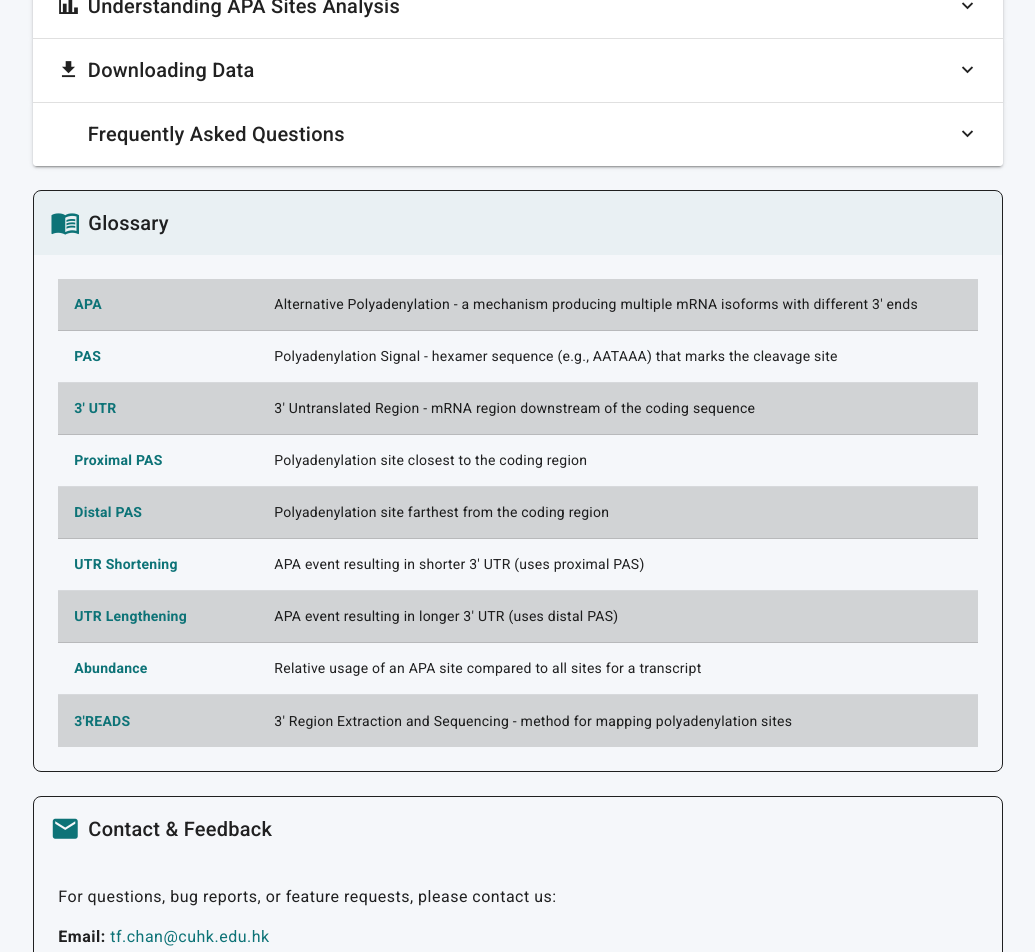
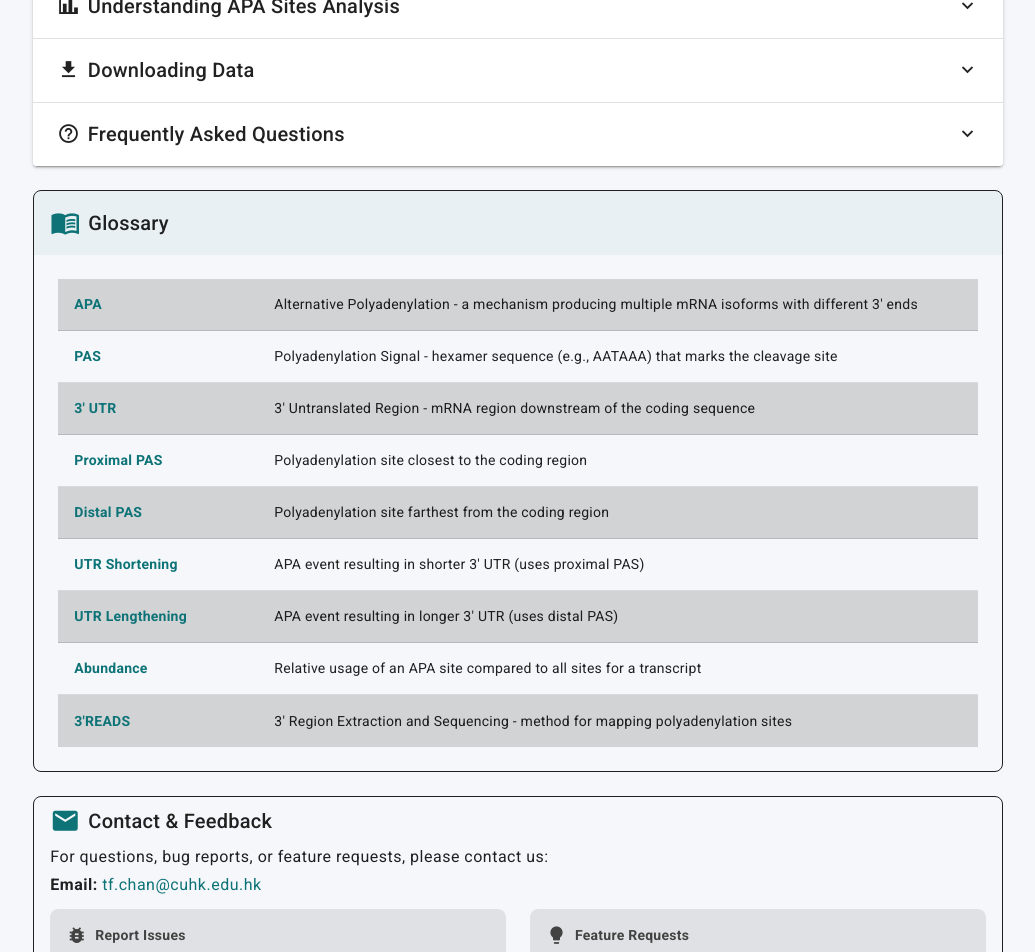
Before and after one commit to zjzace/IsoAPA, a Vue app in the folder frontend/: page /help in a window 1280 px wide. Shown: the part 700-1652 px from the top of the page, without its empty margins (122-1157 px from the left). Built offline with nearby package versions, Linux system fonts and the light colour scheme.

Commit message:
Improve Help page: add FAQ icon, adjust spacing and font sizes

```diff
--- a/frontend/src/views/Help.vue
+++ b/frontend/src/views/Help.vue
@@ -181,7 +181,7 @@
 
             <v-expansion-panel>
               <v-expansion-panel-title>
-                <v-icon icon="mdi-faq" class="mr-2"></v-icon>
+                <v-icon icon="mdi-help-circle-outline" class="mr-2"></v-icon>
                 <span class="text-h6">Frequently Asked Questions</span>
               </v-expansion-panel-title>
               <v-expansion-panel-text>
@@ -238,15 +238,15 @@
 
           <!-- Contact -->
           <v-card variant="outlined" class="mt-6">
-            <v-card-title class="d-flex align-center pa-4">
+            <v-card-title class="d-flex align-center py-2 px-4">
               <v-icon icon="mdi-email" class="mr-2" color="primary"></v-icon>
               <span class="text-h6">Contact & Feedback</span>
             </v-card-title>
-            <v-card-text class="pa-6">
-              <p class="text-body-1 mb-4">
+            <v-card-text class="pa-4 pt-0">
+              <p class="text-body-1 mb-1">
                 For questions, bug reports, or feature requests, please contact us:
               </p>
-              <p class="text-body-1 mb-4">
+              <p class="text-body-1 mb-3">
                 <strong>Email:</strong>
                 <a href="mailto:tf.chan@cuhk.edu.hk" class="text-primary text-decoration-none">
                   tf.chan@cuhk.edu.hk
```
